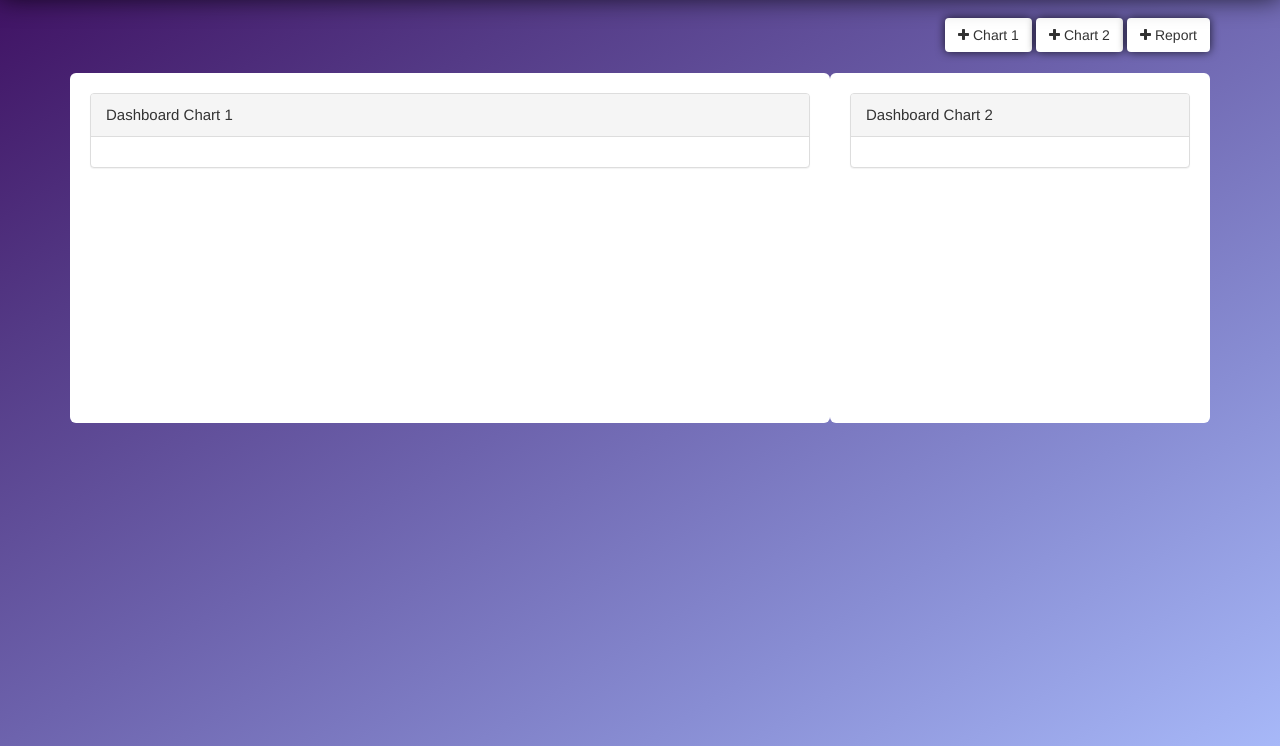
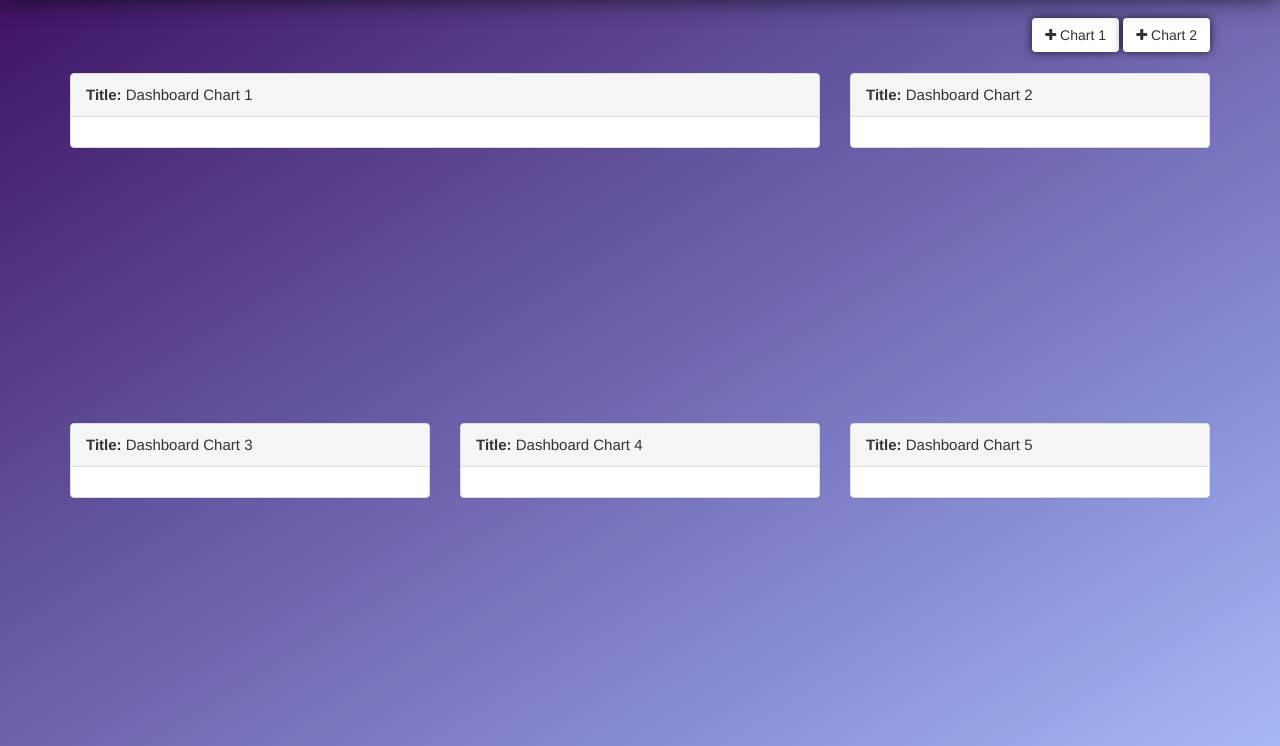
Before and after one commit to ramalk83/dynamic_dashboard, a website: page source/index.html at #!/home in a window 1280 px wide. Both pictures are taken after a click on the link "Angular task". Shown: the part 54-800 px from the top of the page. Drawn offline with nearby package versions, Linux system fonts and the light colour scheme.

Commit message:
update views + json config

```diff
--- a/source/css/style.css
+++ b/source/css/style.css
@@ -10,6 +10,10 @@ body {
   font-family: 'Ubuntu', sans-serif;
   -webkit-font-smoothing: antialiased; /* Fix for webkit rendering */
   font-size: 1.5em !important;
+}
+
+span {
+  font-weight: 600;
 }
 
 .dashboard {
--- a/source/index.html
+++ b/source/index.html
@@ -43,7 +43,6 @@
         <div class="pull-right">
           <button type="button" class="btn btn-light"><i class="fa fa-plus"></i> Chart 1</button>
           <button type="button" class="btn btn-light"><i class="fa fa-plus"></i> Chart 2</button>
-          <button type="button" class="btn btn-light"><i class="fa fa-plus"></i> Report</button>
         </div>
 
       </div>
--- a/source/js/app.js
+++ b/source/js/app.js
@@ -27,7 +27,7 @@ CodeTaskApp.config(function($routeProvider) {
 });
 
 // create the controller and inject Angular's $scope
-// The following controller should normally be in a separate file!
+// The following controller should normally be in a separate filechartDirective
 CodeTaskApp.controller('mainController', function($scope, jsonService) {
 
   $scope.items = [];
@@ -36,9 +36,6 @@ CodeTaskApp.controller('mainController', function($scope, jsonService) {
     $scope.items = items.data;
     console.log('data: ', $scope.items);
   });
-
-
-
 
 });
 
--- a/source/jsonConfig.json
+++ b/source/jsonConfig.json
@@ -3,33 +3,82 @@
         "number": "0",
         "id": "chart1",
         "class": "col-md-8",
-        "styler": "height: 350px; background: #fff; color: #000; border-radius: 6px; padding: 20px 20px 20px 20px;",
+        "styler": "height: 350px; color: #000; border-radius: 6px; ",
         "title": "Dashboard Chart 1",
         "description": "Dashboard Chart 1 description",
-        "chart": "1",
-        "categories": "['Jan', 'Feb', 'Mar', 'Apr', 'May', 'Jun', 'Jul', 'Aug', 'Sep', 'Oct', 'Nov', 'Dec']",
-        "data": "[29.9, 71.5, 106.4, 129.2, 144.0, 176.0, 135.6, 148.5, 216.4, 194.1, 95.6, 54.4]"
+        "chart": "1"
     },
     {
       "number": "0",
-      "id": "chart1",
+      "id": "chart2",
       "class": "col-md-4",
-      "styler": "height: 350px; background: #fff; color: #000; border-radius: 6px; padding: 20px 20px 20px 20px;",
+      "styler": "height: 350px; color: #000; border-radius: 6px;",
       "title": "Dashboard Chart 2",
       "description": "Dashboard Chart 2 description",
-      "chart": "1",
-      "categories": "['Jan', 'Feb', 'Mar', 'Apr', 'May', 'Jun', 'Jul', 'Aug', 'Sep', 'Oct', 'Nov', 'Dec']",
-      "data": "[29.9, 71.5, 106.4, 129.2, 144.0, 176.0, 135.6, 148.5, 216.4, 194.1, 95.6, 54.4]"
+      "chart": "1"
+    },
+    {
+      "number": "0",
+      "id": "chart3",
+      "class": "col-md-4",
+      "styler": "height: 350px; color: #000; border-radius: 6px;",
+      "title": "Dashboard Chart 3",
+      "description": "Dashboard Chart 3 description",
+      "chart": "1"
+    },
+    {
+      "number": "0",
+      "id": "chart4",
+      "class": "col-md-4",
+      "styler": "height: 350px; color: #000; border-radius: 6px;",
+      "title": "Dashboard Chart 4",
+      "description": "Dashboard Chart 4 description",
+      "chart": "1"
+    },
+    {
+      "number": "0",
+      "id": "chart5",
+      "class": "col-md-4",
+      "styler": "height: 350px; color: #000; border-radius: 6px;",
+      "title": "Dashboard Chart 5",
+      "description": "Dashboard Chart 5 description",
+      "chart": "1"
     },
     {
       "number": "1",
-      "id": "chart1",
+      "id": "chart6",
+      "class": "col-md-4",
+      "styler": "height: 350px; color: #000; border-radius: 6px;",
+      "title": "Dashboard Chart 6",
+      "description": "Dashboard Chart 6 description",
+      "chart": "1"
+    },
+    {
+      "number": "1",
+      "id": "chart7",
       "class": "col-md-8",
-      "styler": "height: 350px; background: #fff; color: #000; border-radius: 6px; padding: 20px 20px 20px 20px;",
-      "title": "Dashboard Chart 2",
-      "description": "Dashboard Chart 3 description",
-      "chart": "1",
-      "categories": "['Jan', 'Feb', 'Mar', 'Apr', 'May', 'Jun', 'Jul', 'Aug', 'Sep', 'Oct', 'Nov', 'Dec']",
-      "data": "[29.9, 71.5, 106.4, 129.2, 144.0, 176.0, 135.6, 148.5, 216.4, 194.1, 95.6, 54.4]"
+      "styler": "height: 350px; color: #000; border-radius: 6px;",
+      "title": "Dashboard Chart 7",
+      "description": "Dashboard Chart 7 description",
+      "chart": "1"
+    },
+    {
+      "number": "1",
+      "id": "chart8",
+      "class": "col-md-8",
+      "styler": "height: 350px; color: #000; border-radius: 6px;",
+      "title": "Dashboard Chart 8",
+      "description": "Dashboard Chart 8 description",
+      "chart": "1"
+    },
+    {
+      "number": "1",
+      "id": "chart9",
+      "class": "col-md-4",
+      "styler": "height: 350px; color: #000; border-radius: 6px;",
+      "title": "Dashboard Chart 9",
+      "description": "Dashboard Chart 9 description",
+      "chart": "1"
     }
+
 ]
--- a/source/pages/homePage.html
+++ b/source/pages/homePage.html
@@ -1,10 +1,10 @@
-<div ng-controller="mainController">
+<div class="row" ng-controller="mainController">
 
 	<div ng-repeat="item in items">
 		<div ng-if="item.number === '0'">
 			<div class="{{item.class}}" id="{{item.id}}" style="{{item.styler}}">
 				<div class="panel panel-default">
-			    <div class="panel-heading">{{item.title}}</div>
+			    <div class="panel-heading"><span>Title:</span> {{item.title}}</div>
 			    <div class="panel-body">
 
 
```
Also changed, not shown: source/js/chartDirective.js (+47 -88 lines), source/pages/secondaryPage.html (+17 -3 lines).
